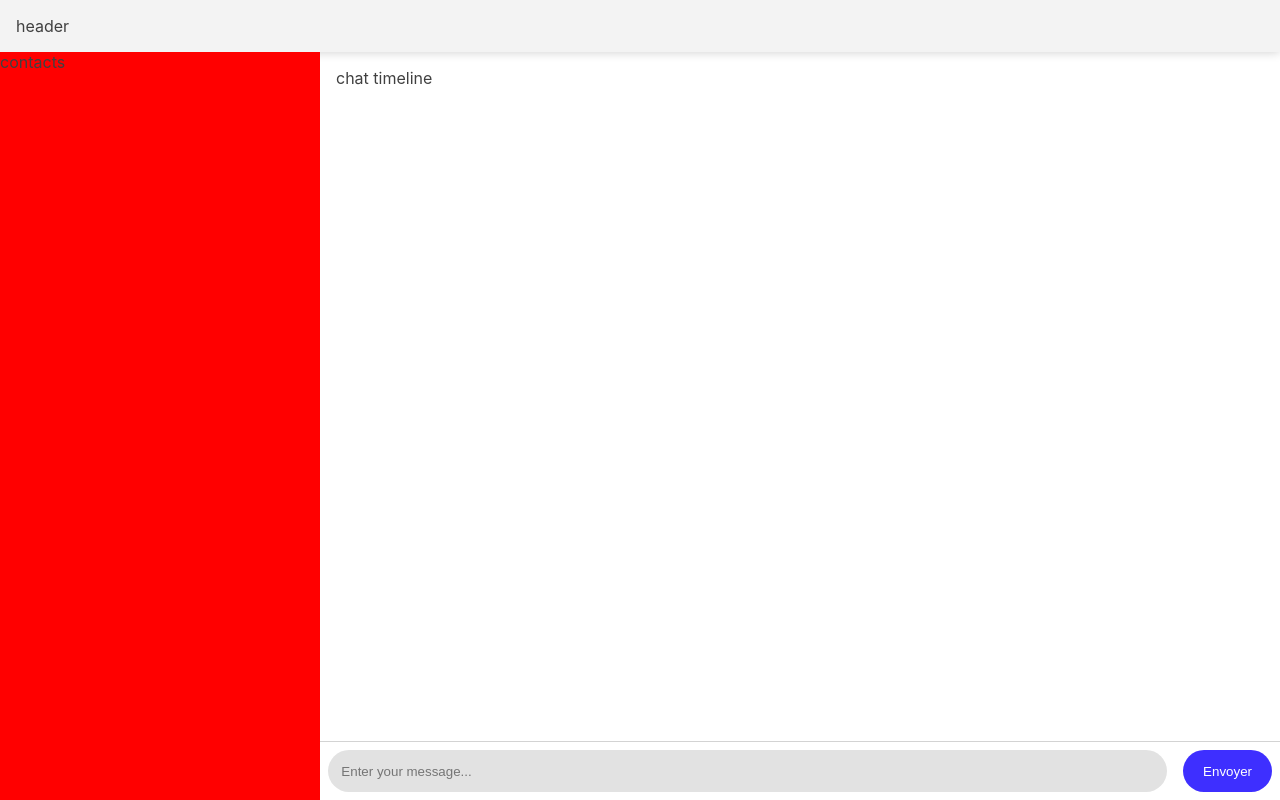
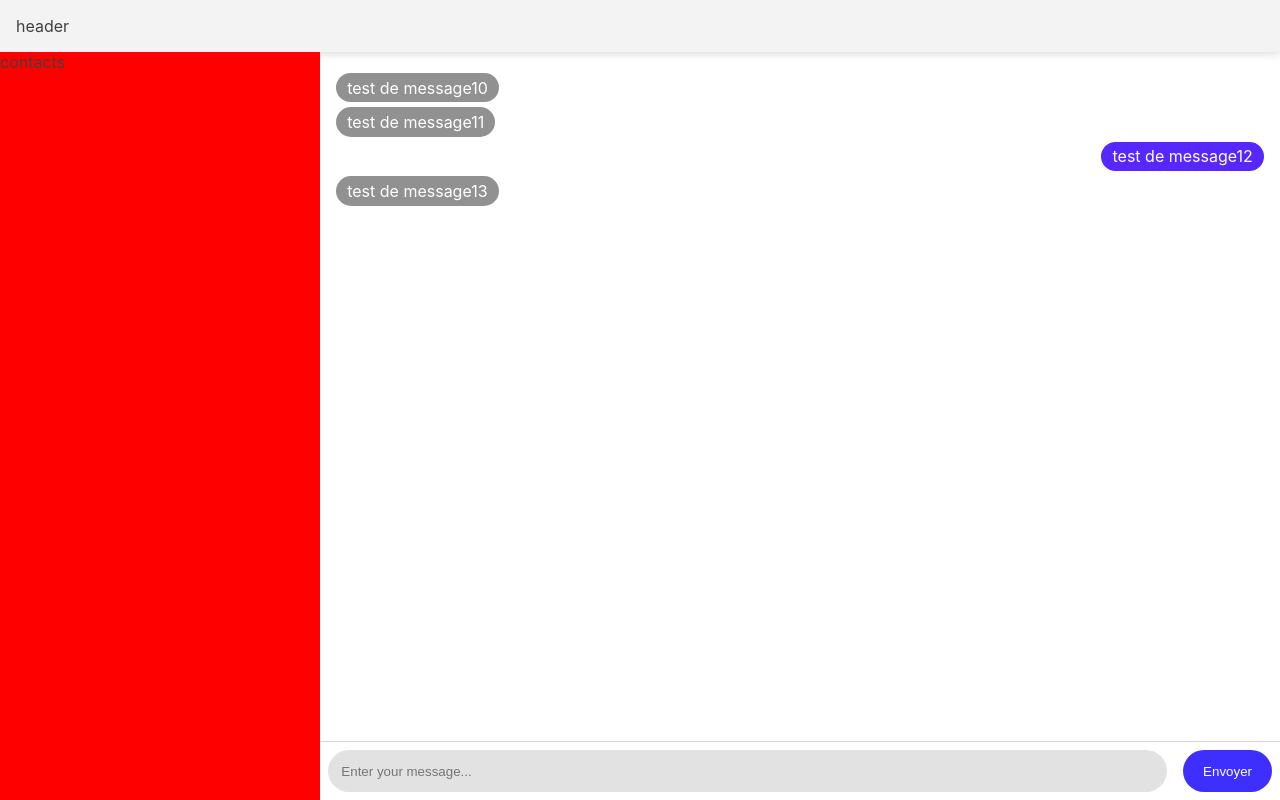
Before and after one commit to JeremyGendre/socket-io-chat-app, a React (Create React App) app in the folder client/: page / in a window 1280 px wide. Built offline with nearby package versions, Linux system fonts and the light colour scheme; no server answers.

Commit message:
add message context management

```diff
--- a/client/src/components/content/Content.tsx
+++ b/client/src/components/content/Content.tsx
@@ -3,13 +3,16 @@ import '../../style/content.css';
 import { io } from "socket.io-client";
 import ContactBox from "./ContactBox";
 import ChatBox from "./chat/ChatBox";
+import ChatContextProvider from "../../context/ChatContext";
 const socket = io();
 
 export default function Content(){
     return(
         <div className="app-content">
-            <ContactBox/>
-            <ChatBox/>
+            <ChatContextProvider>
+                <ContactBox/>
+                <ChatBox/>
+            </ChatContextProvider>
         </div>
     );
 }
--- /dev/null
+++ b/client/src/components/content/chat/Message.tsx
@@ -0,0 +1,18 @@
+import React from "react";
+import {MessageType} from "../../../type/Message";
+import '../../../style/chat/message.css';
+
+type Type = {
+    message: MessageType
+};
+
+export default function Message({message}: Type){
+    const isOwnerMessage = (message.authorId === 1);
+    return(
+        <div className={`message-row ${isOwnerMessage ? 'message-row-owner' : ''}`}>
+            <div className={`message-container message${!isOwnerMessage ? '-not' : ''}-owner-container`}>
+                {message.value}
+            </div>
+        </div>
+    );
+}
--- a/client/src/components/content/chat/MessageTimeLine.tsx
+++ b/client/src/components/content/chat/MessageTimeLine.tsx
@@ -1,10 +1,13 @@
-import React from "react";
+import React, {useContext} from "react";
 import '../../../style/chat/timeline.css';
+import {ChatContext} from "../../../context/ChatContext";
+import Message from "./Message";
 
 export default function MessageTimeLine(){
+    const chatContext = useContext(ChatContext);
     return(
         <div className="chat-timeline">
-            chat timeline
+            {chatContext.messages.map((message, index) => <Message message={message} key={index}/>)}
         </div>
     );
 }
--- /dev/null
+++ b/client/src/context/ChatContext.tsx
@@ -0,0 +1,37 @@
+import React, {createContext, PropsWithChildren, useEffect, useState} from 'react';
+import {ChatContextType} from "../type/ChatContext";
+import {MessageType} from "../type/Message";
+
+const contextDefaultValue: ChatContextType = {
+    messages: [],
+    addMessage : () => {}
+};
+
+export const ChatContext = createContext<ChatContextType>(contextDefaultValue);
+
+export default function ChatContextProvider({children}: PropsWithChildren<any>){
+    const [messages, setMessages] = useState<Array<MessageType>>([]);
+
+    const addMessage = (message: MessageType) => {
+        setMessages(prevState => [...prevState, message]);
+    };
+
+    useEffect(() => {
+        for(let i = 10; i < 14; i++){
+            addMessage({
+                value: 'test de message' + i,
+                createdAt: new Date(),
+                authorId: (i%3 === 0 ? 1 : 2)
+            });
+        }
+    }, []);
+
+    return(
+        <ChatContext.Provider value={{
+            messages: messages,
+            addMessage: addMessage
+        }}>
+            {children}
+        </ChatContext.Provider>
+    );
+}
--- /dev/null
+++ b/client/src/style/chat/message.css
@@ -0,0 +1,20 @@
+.message-row{
+    display: flex;
+    width: 100%;
+    margin-top: 0.3em;
+}
+.message-row-owner{
+    justify-content: flex-end;
+}
+.message-container{
+    color:white;
+    display: inline-block;
+    border-radius: 999px;
+    padding: 0.3em 0.7em;
+}
+.message-not-owner-container{
+    background-color: #919191;
+}
+.message-owner-container{
+    background-color: #5628ff;
+}
--- /dev/null
+++ b/client/src/type/ChatContext.ts
@@ -0,0 +1,6 @@
+import {MessageType} from "./Message";
+
+export interface ChatContextType {
+    messages: Array<MessageType>,
+    addMessage(message: MessageType): void
+}
--- /dev/null
+++ b/client/src/type/Message.ts
@@ -0,0 +1,5 @@
+export interface MessageType{
+    value: string,
+    createdAt: Date,
+    authorId: number
+}
```
